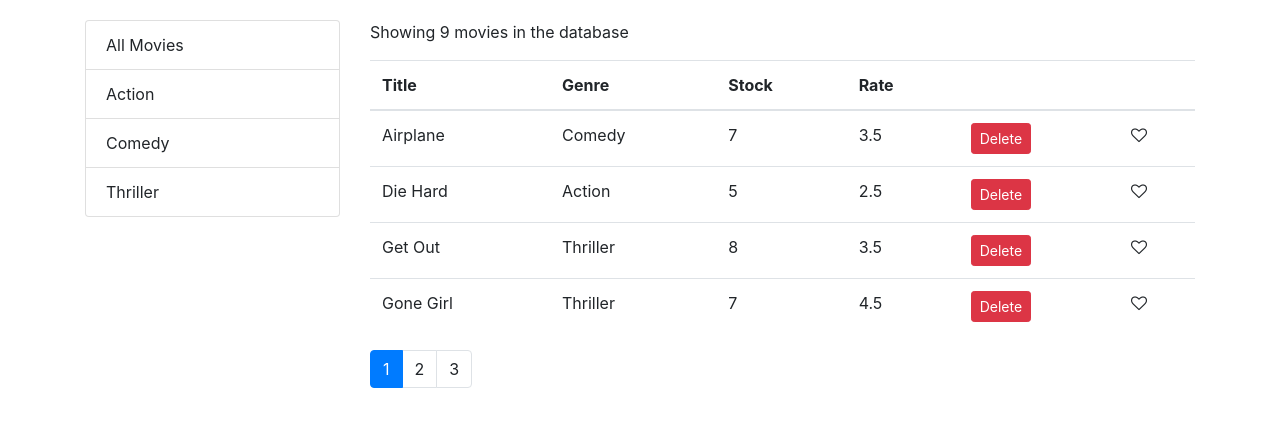
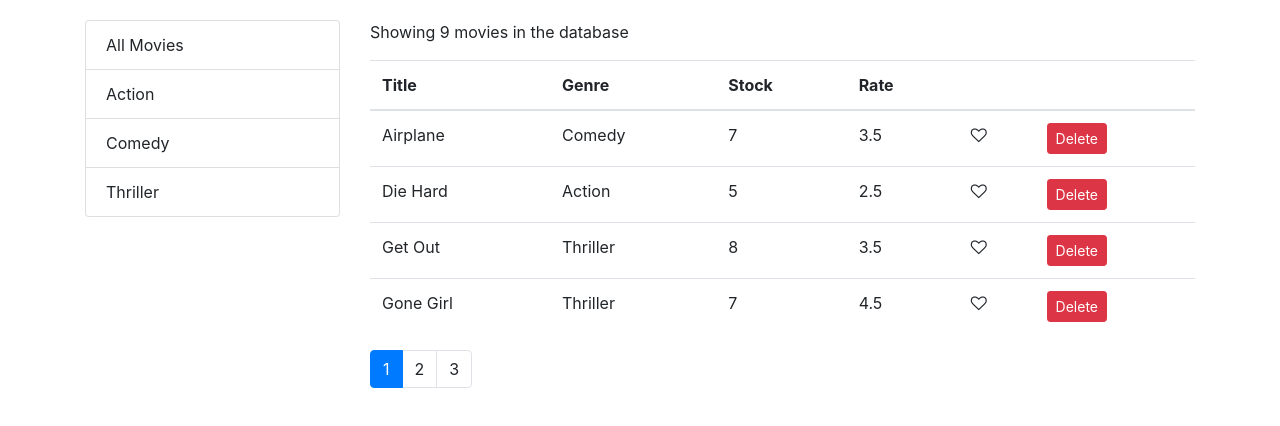
Before and after one commit to anjantalatam/vidly, a React (Create React App) app: page / in a window 1280 px wide. Shown: the top 426 px of the page. Built offline with nearby package versions, Linux system fonts and the light colour scheme.

Commit message:
Add <TableBody/>

```diff
--- /dev/null
+++ b/src/components/common/tableBody.jsx
@@ -0,0 +1,27 @@
+import _ from "lodash";
+import React, { Component } from "react";
+
+class TableBody extends Component {
+  getCell(item, column) {
+    if (column.content) return column.content(item);
+    return _.get(item, column.path);
+  }
+  render() {
+    const { data, columns } = this.props;
+    return (
+      <tbody>
+        {data.map((item) => (
+          <tr key={item._id}>
+            {columns.map((column) => (
+              <td key={item._id + (column.path || column.key)}>
+                {this.getCell(item, column)}
+              </td>
+            ))}
+          </tr>
+        ))}
+      </tbody>
+    );
+  }
+}
+
+export default TableBody;
--- a/src/components/moviesTable.jsx
+++ b/src/components/moviesTable.jsx
@@ -1,5 +1,6 @@
 import React, { Component } from "react";
 import Like from "./common/like";
+import TableBody from "./common/tableBody";
 import TableHeader from "./common/tableHeader";
 
 class MoviesTable extends Component {
@@ -8,12 +9,28 @@
     { path: "genre.name", label: "Genre" },
     { path: "numberInStock", label: "Stock" },
     { path: "dailyRentalRate", label: "Rate" },
-    { key: "like" },
-    { key: "delete" },
+
+    {
+      key: "like",
+      content: (movie) => (
+        <Like isLiked={movie.liked} onLike={() => this.props.onLike(movie)} />
+      ),
+    },
+    {
+      key: "delete",
+      content: (movie) => (
+        <button
+          onClick={() => this.props.onDelete(movie._id)}
+          className="btn btn-danger btn-sm "
+        >
+          Delete
+        </button>
+      ),
+    },
   ];
 
   render() {
-    const { movies, onDelete, onLike, onSort, sortColumn } = this.props;
+    const { movies, onSort, sortColumn } = this.props;
     return (
       <table className="table">
         <TableHeader
@@ -21,27 +38,7 @@
           sortColumn={sortColumn}
           onSort={onSort}
         />
-        <tbody>
-          {movies.map((movie) => (
-            <tr key={movie._id}>
-              <td>{movie.title}</td>
-              <td>{movie.genre.name}</td>
-              <td>{movie.numberInStock}</td>
-              <td>{movie.dailyRentalRate}</td>
-              <td>
-                <button
-                  onClick={() => onDelete(movie._id)}
-                  className="btn btn-danger btn-sm "
-                >
-                  Delete
-                </button>
-              </td>
-              <td>
-                <Like isLiked={movie.liked} onLike={() => onLike(movie)} />
-              </td>
-            </tr>
-          ))}
-        </tbody>
+        <TableBody data={movies} columns={this.columns} />
       </table>
     );
   }
```
